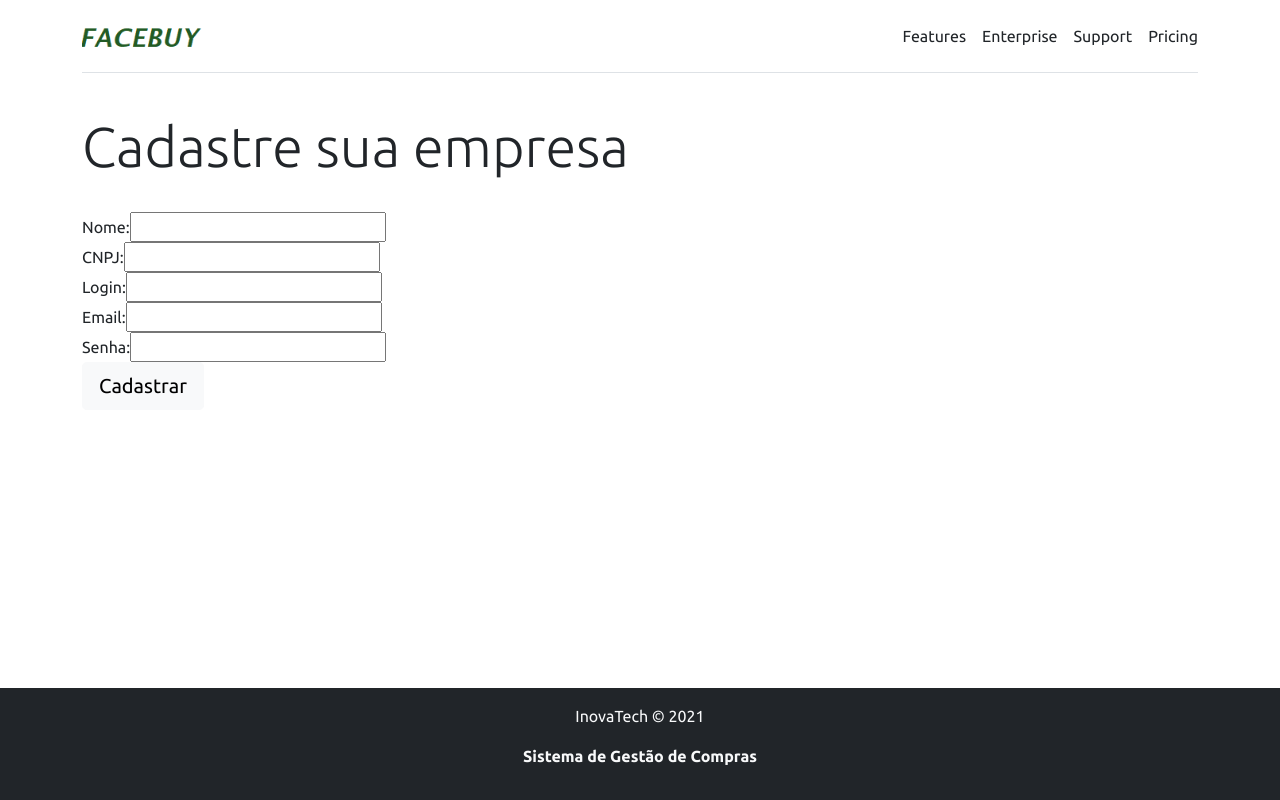
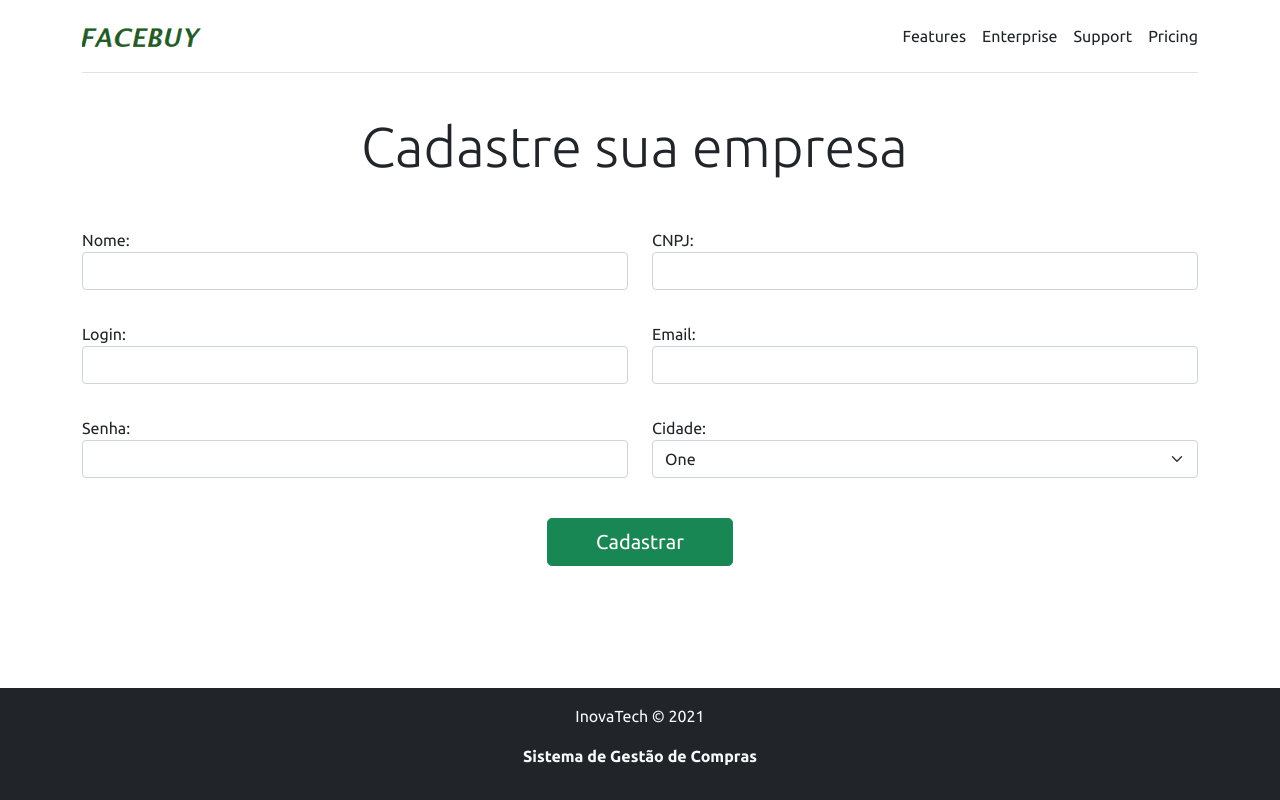
Before and after one commit to vinicius-crispim/sistema-de-gestao-react, a React (Create React App) app in the folder frontend/: page /cadastrofornecedor in a window 1280 px wide. Built offline with nearby package versions, Linux system fonts and the light colour scheme.

Commit message:
Salvando com cidade

```diff
--- a/frontend/src/App.tsx
+++ b/frontend/src/App.tsx
@@ -1,6 +1,3 @@
-import Footer from "components/Footer";
-import FormForn from "components/FormForn";
-import NavBar from "components/NavBar";
 import Routes from "Routes";
 
 function App() {
--- a/frontend/src/pages/cadastrofornecedor/index.tsx
+++ b/frontend/src/pages/cadastrofornecedor/index.tsx
@@ -1,31 +1,73 @@
 import axios from "axios";
 import Footer from "components/Footer";
 import NavBar from "components/NavBar";
-import { useState } from "react";
+import { useEffect, useState } from "react";
 import { useHistory } from "react-router";
+import { Cidade } from "types/cidade";
+/*
+type Cidade = {
+    id: number;
+}*/
 
-
-const initialValue = {
-    nome: '',
-    cnpj: '',
-    email: '',
-    telefone: 0,
-    senha: '',
+type Fornecedor = {
+    nome: string,
+    cnpj: string,
+    email: string,
+    login: string,
+    senha: string,
+    cidade: Cidade,
 }
 
 const CadastroFornecedor = () => {
 
-    const [values, setValues] = useState(initialValue);
+    const [values, setValues] = useState<Fornecedor>({
+        nome: "",
+        cnpj: "",
+        login: "",
+        senha: "",
+        email: "",
+        cidade:{
+            id:1,
+        }
+    });
+    const [cidade,setCidade] = useState<Cidade>({
+        id:1,
+    });
     console.log(values);
     const history = useHistory();
 
     function onChange(event: { target: { name: any; value: any; }; }) {
         const { name, value } = event.target;
-        console.log({name,value});
 
-        setValues({...values,[name]: value});
+        console.log({ name, value });
+        setValues({ ...values, [name]: value });
     }
 
+    /*useEffect(() => {
+        axios.get(`http://localhost:8080/cidades`)
+        .then(response => {
+
+            const datac = response.data as Cidade[];
+            const idcidades = datac.map(x => x.id);
+            const nomecidades = datac.map(x => x.nome);
+
+
+        });
+    }, []);*/
+
+    function acha(event: { preventDefault: () => void; target: { name: any; value: any; }; }) {
+        event.preventDefault();
+        const {name,value} = event.target;
+        console.log({ name, value });
+        console.log("adsasdsds");
+        setCidade({...cidade,[name]:value});
+        axios.get(`http://localhost:8080/cidades/${value}`)
+            .then((response) => {
+                const data = response.data as Cidade;
+                console.log({data});
+                setValues({...values,[name]:data});
+            });
+    }
     function onSubmit(event: { preventDefault: () => void; }) {
         event.preventDefault();
 
@@ -39,32 +81,58 @@ const CadastroFornecedor = () => {
         <>
             <NavBar />
             <div className="container">
-                <div className="jumbotron">
+                <div className="jumbotron d-grid col-6 mx-auto">
                     <h1 className="display-4">Cadastre sua empresa</h1><br />
                 </div>
                 <form onSubmit={onSubmit}>
+                    <div className="row py-3">
+                        <div className="col">
                             <div className="promotion-form__group">
                                 <label htmlFor="nome">Nome:</label>
-                        <input type="text" id="nome" name="nome" onChange={onChange} required/>
+                                <input className="form-control" type="text" id="nome" name="nome" onChange={onChange} required />
                             </div>
+                        </div>
+                        <div className="col">
                             <div className="promotion-form__group">
                                 <label htmlFor="cnpj">CNPJ:</label>
-                        <input type="text" id="cnpj" name="cnpj" onChange={onChange} required />
+                                <input className="form-control" type="text" id="cnpj" name="cnpj" onChange={onChange} required />
                             </div>
+                        </div>
+                    </div>
+                    <div className="row py-3">
+                        <div className="col">
                             <div className="promotion-form__group">
                                 <label htmlFor="login">Login:</label>
-                        <input type="text" id="login" name="login" onChange={onChange} required />
+                                <input className="form-control" type="text" id="login" name="login" onChange={onChange} required />
                             </div>
+                        </div>
+                        <div className="col">
                             <div className="promotion-form__group">
                                 <label htmlFor="email">Email:</label>
-                        <input type="text" id="email" name="email" onChange={onChange} required/>
+                                <input className="form-control" type="text" id="email" name="email" onChange={onChange} required />
                             </div>
+                        </div>
+                    </div>
+                    <div className="row py-3">
+                        <div className="col">
                             <div className="promotion-form__group">
                                 <label htmlFor="senha">Senha:</label>
-                        <input type="text" id="senha" name="senha" onChange={onChange} required/>
+                                <input className="form-control" type="text" id="senha" name="senha" onChange={onChange} required />
                             </div>
-                    <div>
-                        <button type="submit" className="btn btn-light btn-lg">Cadastrar</button>
+                        </div>
+                        <div className="col">
+                            <div className="promotion-form__group">
+                                <label htmlFor="cidade">Cidade:</label>
+                                <select name="cidade" className="form-select" aria-label="Default select example" onChange={acha}>
+                                    <option value="1">One</option>
+                                    <option value="2">Two</option>
+                                    <option value="3">Three</option>
+                                </select>
+                            </div>
+                        </div>
+                    </div>
+                    <div className="d-grid gap-3 col-2 mx-auto">
+                        <button type="submit" className="btn btn-success btn-lg my-4">Cadastrar</button>
                     </div>
                 </form>
             </div>
--- /dev/null
+++ b/frontend/src/types/cidade.ts
@@ -0,0 +1,4 @@
+export type Cidade = {
+        id: number;
+        nome?:string;
+}
```
Also changed, not shown: 1 other file (tests, documents, lock files or other folders). Lines whose indentation alone changed are shown as unchanged.
